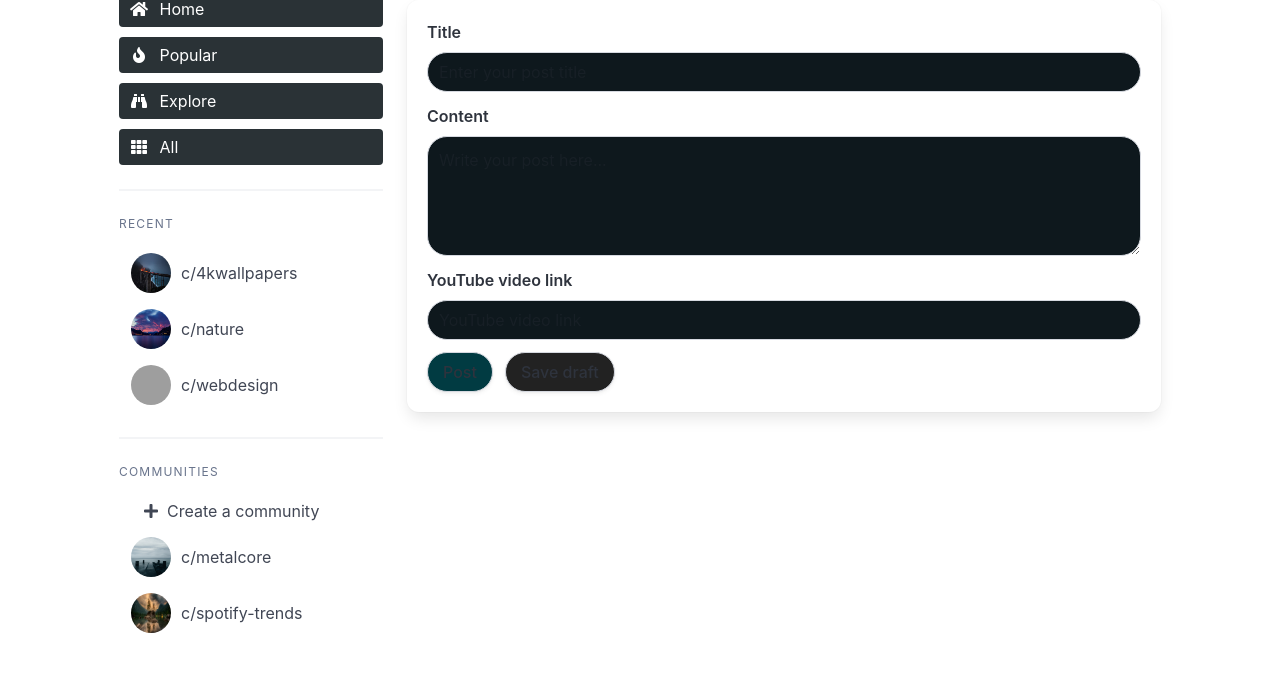
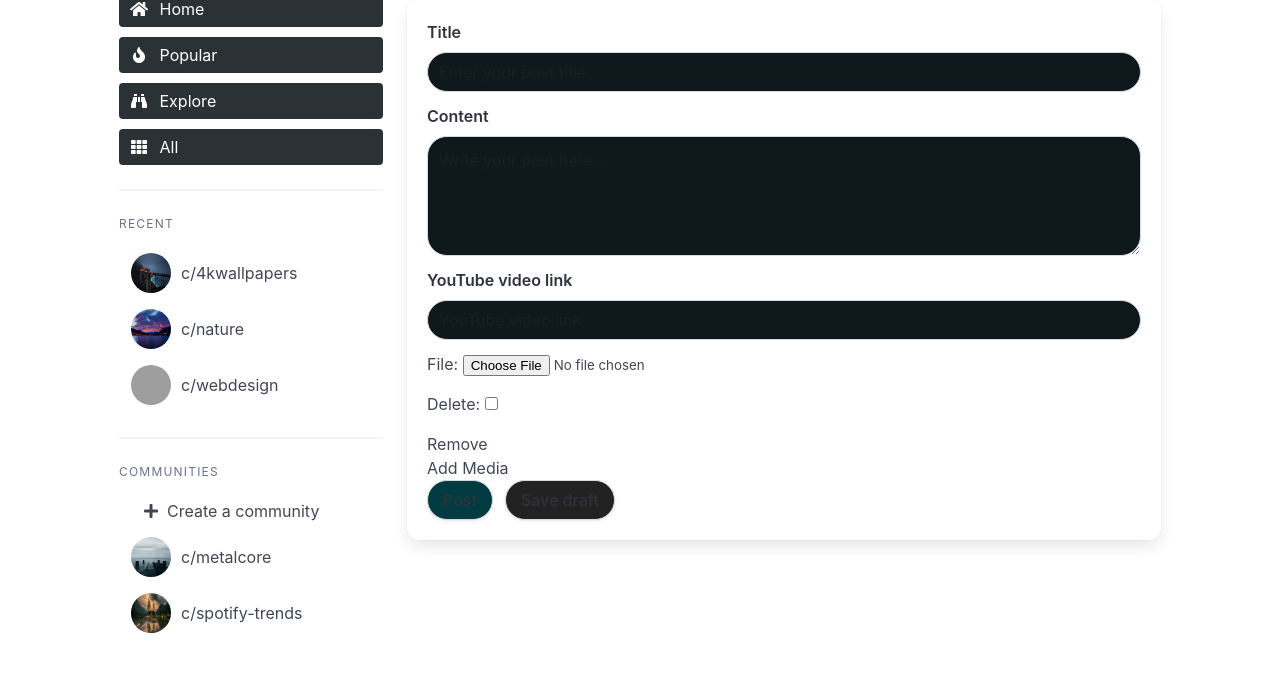
Before and after one commit to deviantcoder/devianthub, a Django app: page /create-post/ in a window 1280 px wide. Shown: the part 139-828 px from the top of the page. Run offline with Django 5.2, Linux system fonts and the light colour scheme; data comes from the database, SQL or seed files in the repository; both versions use the stored data as it was after the commit; grey boxes are pictures that could not be loaded.

Commit message:
commit 5

```diff
--- a/posts/forms.py
+++ b/posts/forms.py
@@ -1,5 +1,6 @@
 from django import forms
-from .models import Post
+from .models import Post, PostMedia
+from django.forms import inlineformset_factory
 
 
 class PostForm(forms.ModelForm):
@@ -25,3 +26,13 @@ class PostForm(forms.ModelForm):
             'body': 'Content',
             'video_url': 'YouTube video link'
         }
+
+class PostMediaForm(forms.ModelForm):
+    class Meta:
+        model = PostMedia
+        fields = ['file']
+
+
+PostMediaFormSet = inlineformset_factory(
+    Post, PostMedia, form=PostMediaForm, extra=1, can_delete=True
+)
--- a/posts/templates/posts/create_post.html
+++ b/posts/templates/posts/post_form.html
@@ -20,7 +20,7 @@
                                 <div class="media-content">
                                     <div class="content">
 
-                                        <form method="POST">
+                                        <form method="POST" enctype="multipart/form-data">
                                             {% csrf_token %}
 
                                             {% for field in form %}
@@ -31,6 +31,26 @@
                                                     </div>
                                                 </div>
                                             {% endfor %}
+
+                                            <div id="media-formset">
+                                                {{ media_formset.management_form }}
+                                                {% for form in media_formset %}
+                                                    <div class="media-form">
+                                                        {{ form.as_p }}
+                                                        <button type="button" class="delete-media">Remove</button>
+                                                    </div>
+                                                {% endfor %}
+                                            </div>
+
+                                            <!-- hidden form template -->
+                                            <div id="empty-form" style="display: none;">
+                                                <div class="media-form">
+                                                    {{ media_formset.empty_form.as_p }}
+                                                    <button type="button" class="delete-media">Remove</button>
+                                                </div>
+                                            </div>
+
+                                            <button type="button" id="add-media">Add Media</button>
 
                                             <div class="field is-grouped">
                                                 <div class="control">
@@ -57,4 +77,33 @@
             </div>
         </div>
     </section>
+
+
+    <script>
+        document.getElementById('add-media').addEventListener('click', function() {
+            var formsetDiv = document.getElementById('media-formset');
+            var totalForms = document.getElementById('id_postmedia_set-TOTAL_FORMS');
+            var formNum = parseInt(totalForms.value);
+
+            var newForm = document.getElementById('empty-form').innerHTML;
+
+            newForm = newForm.replace(/__prefix__/g, formNum);
+
+            formsetDiv.insertAdjacentHTML('beforeend', newForm);
+
+            totalForms.value = formNum + 1;
+        });
+
+        document.addEventListener('click', function(event) {
+            if (event.target.classList.contains('delete-media')) {
+                event.target.closest('.media-form').remove();
+                var totalForms = document.getElementById('id_postmedia_set-TOTAL_FORMS');
+                totalForms.value = document.querySelectorAll('.media-form').length;
+            }
+        });
+    </script>
+
+
+
+
 {% endblock content %}
--- a/posts/urls.py
+++ b/posts/urls.py
@@ -6,4 +6,5 @@ app_name = 'posts'
 urlpatterns = [
     path('', views.feed, name='feed'),
     path('create-post/', views.create_post, name='create_post'),
+    path('edit-post/<str:pk>/', views.edit_post, name='edit_post'),
 ]
--- a/posts/views.py
+++ b/posts/views.py
@@ -1,6 +1,6 @@
-from django.shortcuts import render, redirect
-from .models import Post
-from .forms import PostForm
+from django.shortcuts import render, redirect, get_object_or_404
+from .models import Post, PostMedia
+from .forms import PostForm, PostMediaFormSet
 
 
 def feed(request):
@@ -12,15 +12,46 @@ def feed(request):
 
 
 def create_post(request):
-    form = PostForm()
+    post_form = PostForm()
+    media_formset = PostMediaFormSet()
 
     if request.method == 'POST':
-        form = PostForm(request.POST)
-        if form.is_valid():
-            form.save()
-            return redirect('/')
+        post_form = PostForm(request.POST)
+        media_formset = PostMediaFormSet(request.POST, request.FILES)
+
+        if post_form.is_valid() and media_formset.is_valid():
+            post = post_form.save()
+            media_formset.instance = post
+            media_formset.save()
+
+            return redirect('posts:feed')
 
     context = {
-        'form': form,
+        'form': post_form,
+        'media_formset': media_formset,
     }
-    return render(request, 'posts/create_post.html', context)
+
+    return render(request, 'posts/post_form.html', context)
+
+
+def edit_post(request, pk):
+    post = get_object_or_404(Post, id=pk)
+    post_form = PostForm(instance=post)
+    media_formset = PostMediaFormSet(instance=post)
+
+    if request.method == 'POST':
+        post_form = PostForm(request.POST, instance=post)
+        media_formset = PostMediaFormSet(request.POST, request.FILES, instance=post)
+        if post_form.is_valid() and media_formset.is_valid():
+            post = post_form.save()
+            media_formset.save()
+
+            return redirect('posts:feed')
+
+    context = {
+        'post_title': post.title,
+        'form': post_form,
+        'media_formset': media_formset,
+    }
+
+    return render(request, 'posts/post_form.html', context)
--- a/templates/navbar.html
+++ b/templates/navbar.html
@@ -3,7 +3,7 @@
 <nav class="navbar is-fixed-top" role="navigation" aria-label="main navigation">
     <div class="container">
         <div class="navbar-brand">
-            <a class="" href="">
+            <a href="/" class="">
                 <img src="{% static 'img/logo.png' %}" alt="DeviantHub" class="navbar-logo mt-2">
             </a>
 
```
Also changed, not shown: posts/templates/posts/feed.html (+10 -0 lines), db.sqlite3, static/media/10_6f1efc5d-4/c2.jpg (added), static/media/11_0e78f486-a/c1.jpg (added), static/media/media inline test_80785275-c/c1.jpg (added), static/media/вапролд_2c582c68-e/c1.jpg (added), static/media/фолыафиаруиафциоьаио_9499ac1a-b/c1.jpg (added), static/media/фолыафиаруиафциоьаио_9499ac1a-b/c2.jpg (added).
